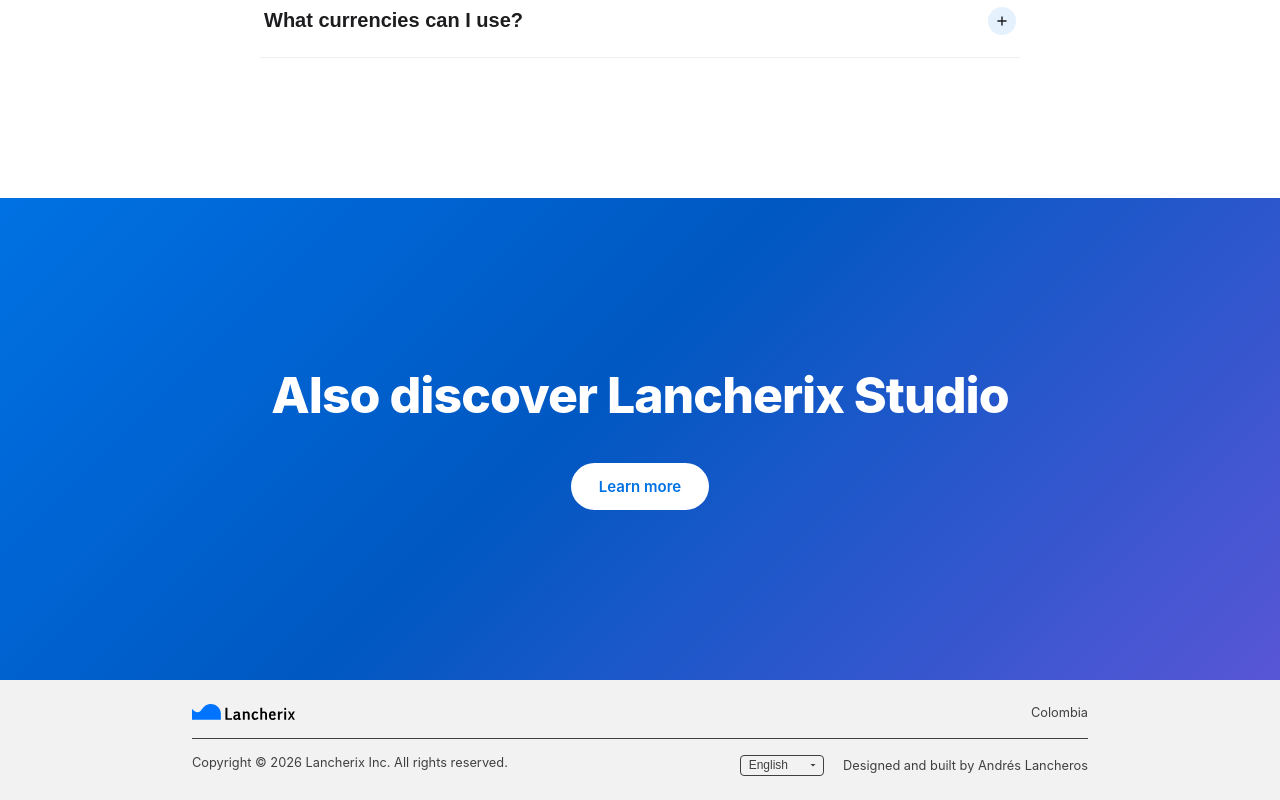
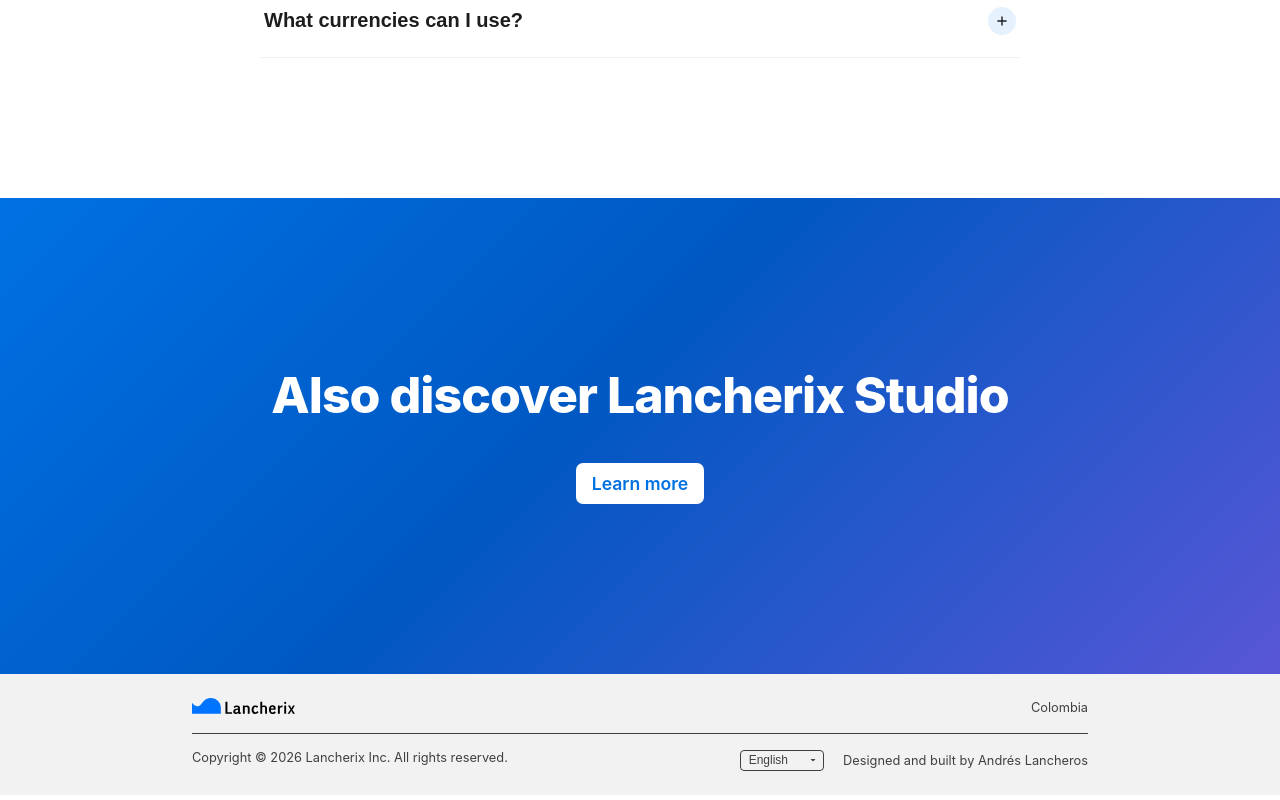
Before and after one commit to Lancherix/lancherix.com, a React (Create React App) app: page /card in a window 1280 px wide. Shown: the part 4494-5294 px from the top of the page. Built offline with nearby package versions, Linux system fonts and the light colour scheme.

Commit message:
El sol de la noche

```diff
--- a/src/components/Card/Card.css
+++ b/src/components/Card/Card.css
@@ -982,9 +982,9 @@
   background: #fff;
   color: var(--lcx-blue);
   font-weight: 600;
-  font-size: 15px;
-  padding: 14px 28px;
-  border-radius: 100px;
+  font-size: 1.1rem;
+  padding: 1.3vh 2vh;
+  border-radius: 7px;
   border: none;
   cursor: pointer;
   text-decoration: none;
```
